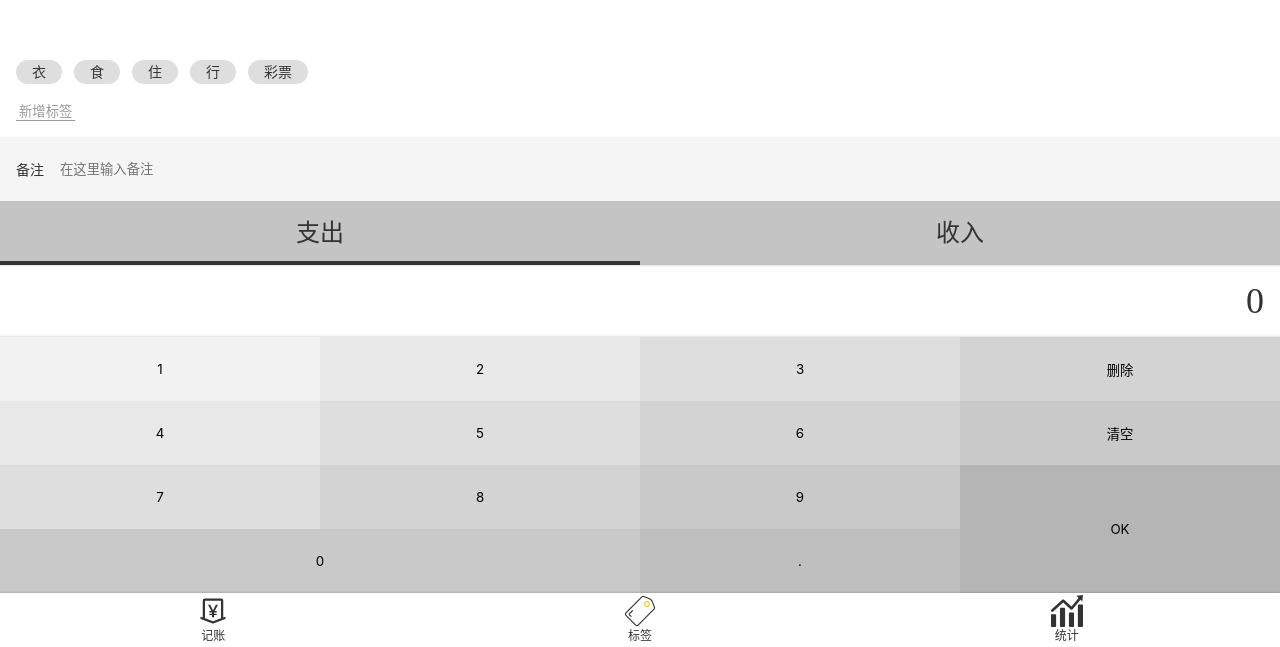
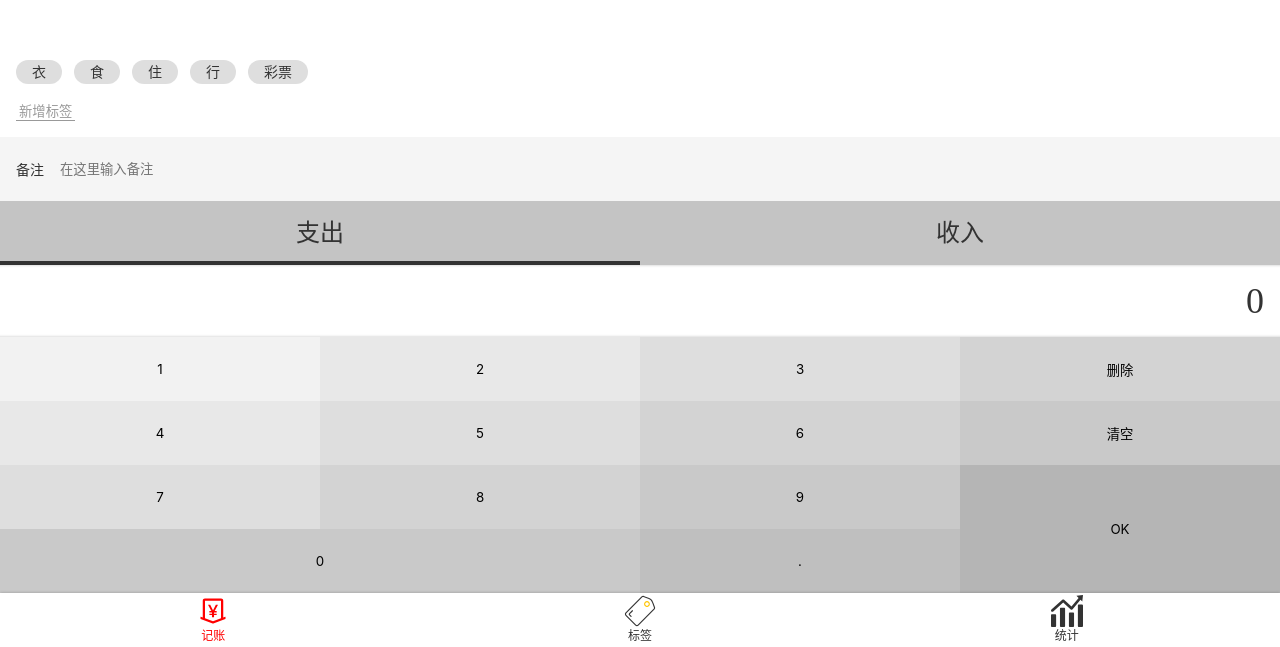
Before and after one commit to wh2887/morney, a Vue app: page /#/money in a window 1280 px wide. Shown: the part 153-800 px from the top of the page. Built offline with nearby package versions, Linux system fonts and the light colour scheme.

Commit message:
修改了Nav组件被选中的样式

```diff
--- a/src/components/Nav.vue
+++ b/src/components/Nav.vue
@@ -45,7 +45,7 @@
                 height: 32px;
             }
 
-            > .item.selected {
+            &.selected {
                 color: $color-highlight;
             }
         }
```
